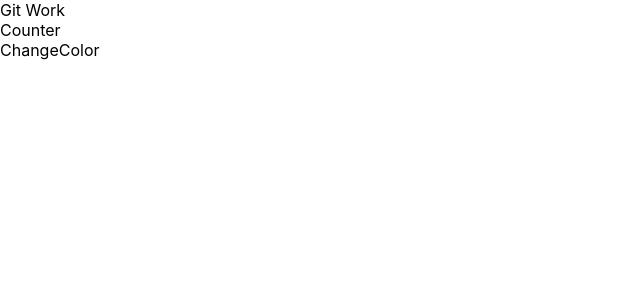
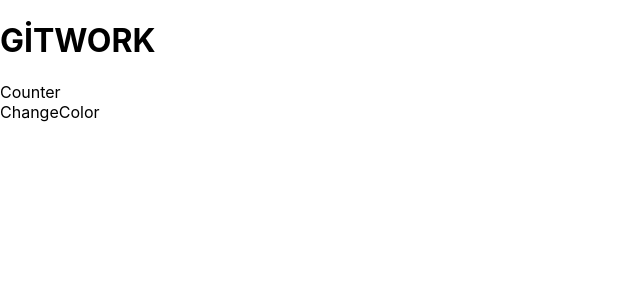
Before and after one commit to sadkcvd/Git-Work, a React (Create React App) app: page / in a window 1280 px wide. Shown: the top 300 px of the page, without its empty margins (0-640 px from the left). Built offline with nearby package versions, Linux system fonts and the light colour scheme.

Commit message:
GitWork header

```diff
--- a/src/App.js
+++ b/src/App.js
@@ -5,7 +5,9 @@ import ChangeColor from './components/ChangeColor'
 function App() {
   return (
     <div className="App">
-      Git Work
+      <div className='header'>
+        <h1>GİTWORK</h1>
+      </div>
       <Counter/>
       <ChangeColor/>
     </div>
```
